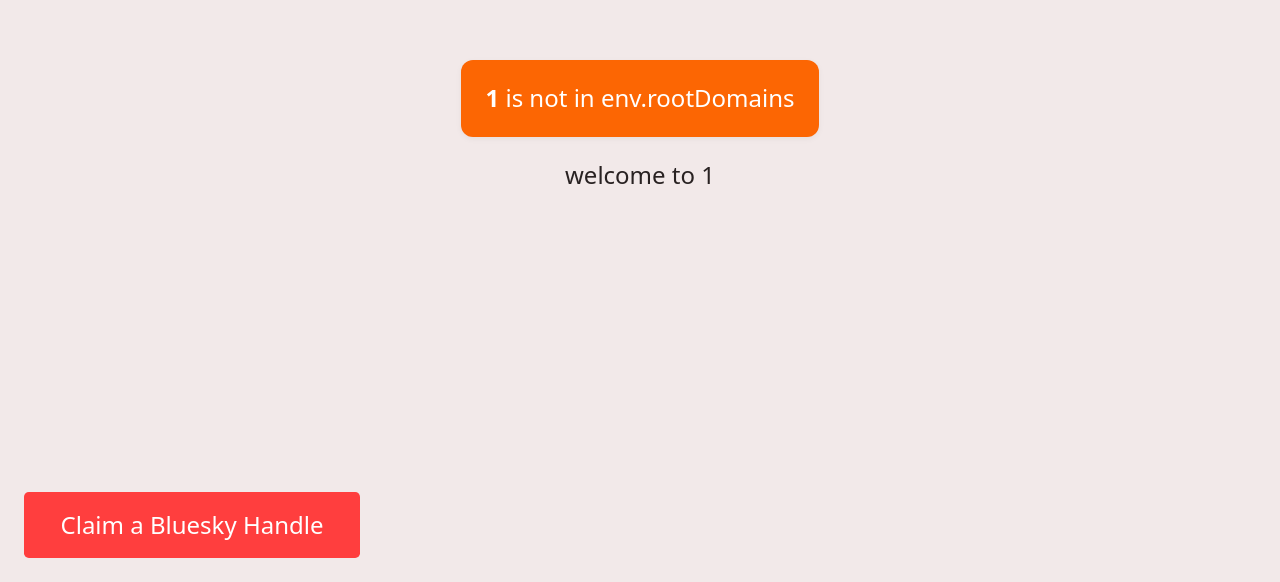
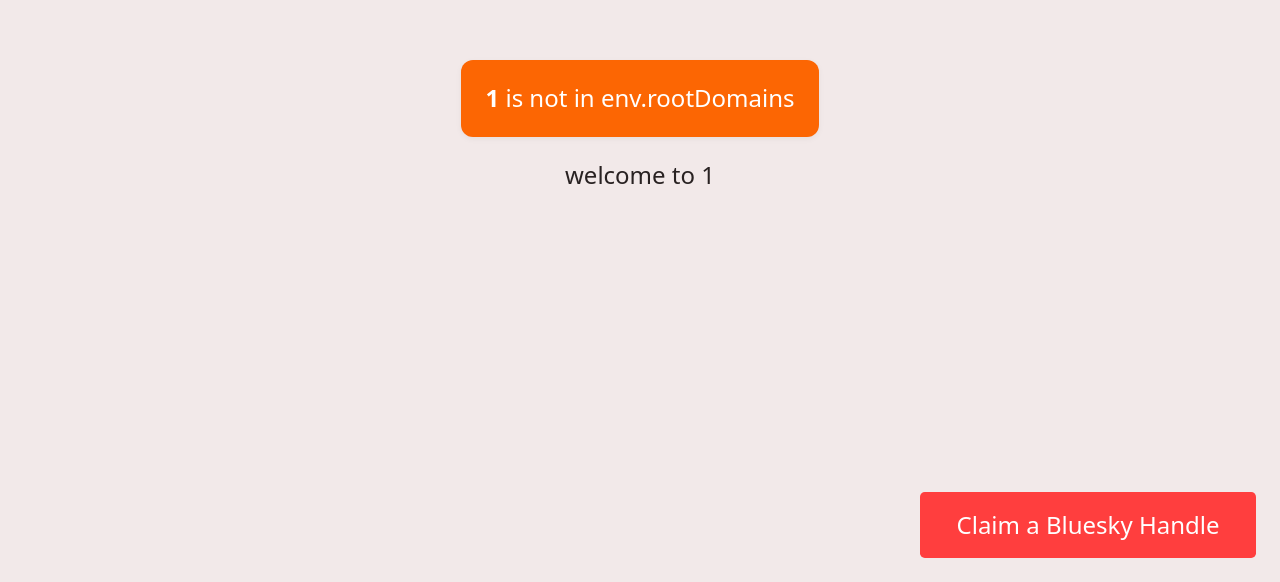
Before and after one commit to zyplos/bluesky-handles-kiosk, a Next.js app: page /hostnameSpecific/1 in a window 1280 px wide. Shown: the part 218-800 px from the top of the page. Built offline with nearby package versions, Linux system fonts and the light colour scheme; no server answers.

Commit message:
oops: wrong button

```diff
--- a/app/hostnameSpecific/[rootDomain]/page.tsx
+++ b/app/hostnameSpecific/[rootDomain]/page.tsx
@@ -31,7 +31,9 @@
 
       <FooterContent>
         {!user && (
-          <PageButton href="/handles">Claim a Bluesky Handle</PageButton>
+          <PageButton href="/handles" style={{ marginLeft: "auto" }}>
+            Claim a Bluesky Handle
+          </PageButton>
         )}
         {/*  */}
         {user && (
@@ -51,9 +53,7 @@
 
               <SignOutButton />
             </div>
-            <PageButton href="/handles" style={{ marginLeft: "auto" }}>
-              Claim Handle
-            </PageButton>
+            <PageButton href="/handles">Claim Handle</PageButton>
           </>
         )}
       </FooterContent>
--- a/components/Button/index.tsx
+++ b/components/Button/index.tsx
@@ -53,7 +53,6 @@
   href,
   className,
   children,
-  style,
   ...props
 }: PageButtonProps) {
   return (
```
